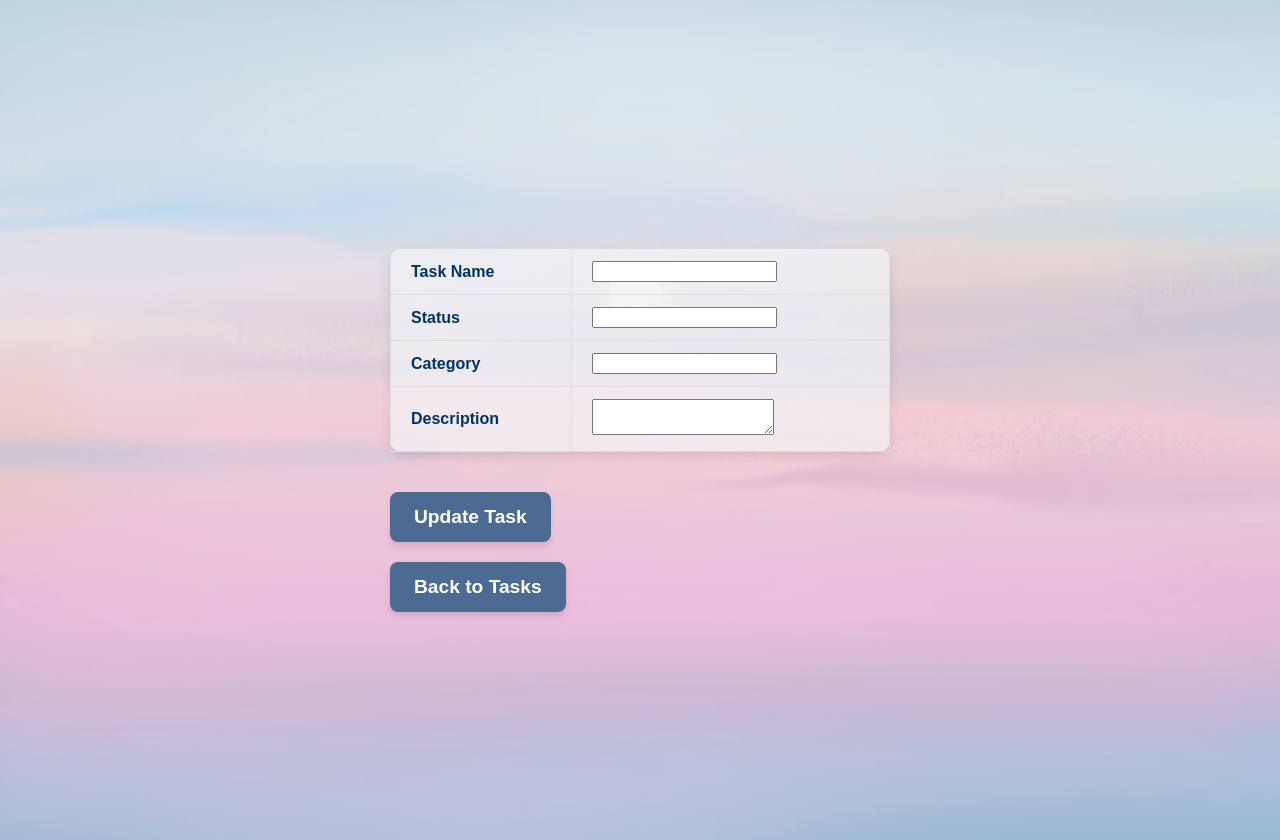
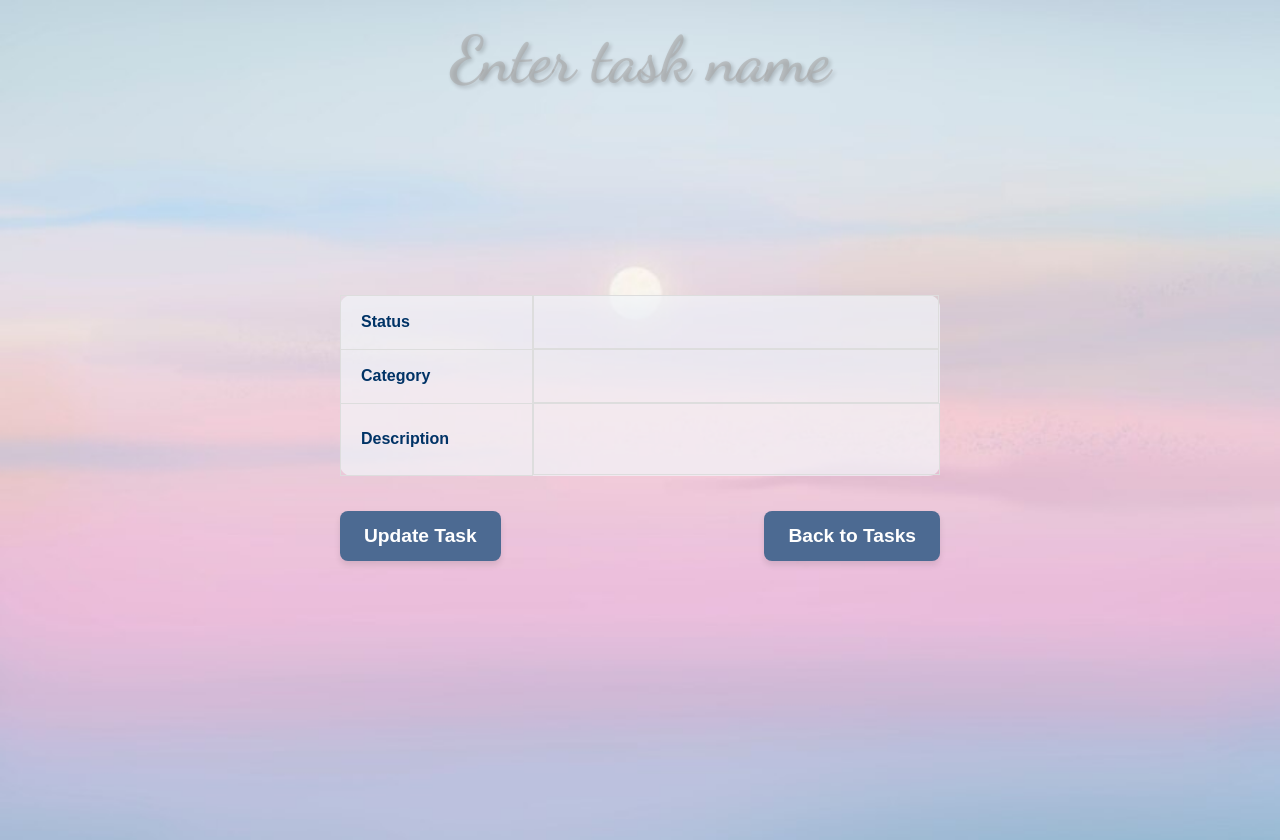
Before and after one commit to pusilvija/planner, a Django app: template planner/task_manager/templates/task_details.html in a window 1280 px wide. Run offline with Django 4.2, Linux system fonts and the light colour scheme; the template is opened without the code that fills it, so the values that code supplies are empty.

Commit message:
updated to have not required fields and other fixes

```diff
--- a/planner/task_manager/static/task_manager/css/add_task.css
+++ b/planner/task_manager/static/task_manager/css/add_task.css
@@ -33,7 +33,6 @@
 
 /* Input Fields */
 .add-task-form input[type="text"],
-.add-task-form input[type="date"],
 .add-task-form textarea {
     width: 100%; /* Full width for all input fields */
     padding: 12px;
@@ -48,7 +47,6 @@
 
 /* Input Field Focus Styling */
 .add-task-form input[type="text"]:focus,
-.add-task-form input[type="date"]:focus,
 .add-task-form textarea:focus {
     border-color: #4c6a92; /* Highlight border with primary color */
     box-shadow: 0px 0px 8px rgba(76, 106, 146, 0.5); /* Subtle glow effect */
--- a/planner/task_manager/static/task_manager/css/task_details.css
+++ b/planner/task_manager/static/task_manager/css/task_details.css
@@ -4,24 +4,33 @@
 /* Page Title */
 .page-title {
     color: #003366;
+    background-color: transparent; /* No background */
+    border: none; /* No border */
+    resize: none; /* Prevent resizing */
+    outline: none;
+}
+
+.page-title::placeholder {
+    color: rgba(169, 169, 169, 0.6);
+    font-weight: 300; /* Lighter font weight */
+    font-size: 1em; /* Adjust font size as needed */
 }
 
 /* Table Styling */
 .task-details-table {
-    width: 500px;
+    width: 600px;
     max-width: 900px; /* Wider table */
-    margin: 20px auto; /* Space between title and table */
+    margin: 15px auto; /* Space between title and table */
     border-collapse: collapse; /* Remove space between table cells */
     background-color: rgba(242, 246, 249, 0.7); /* Light pastel background with opacity */
     border-radius: 12px; /* Rounded corners for table */
-    box-shadow: 0px 4px 12px rgba(0, 0, 0, 0.1); /* Soft shadow for depth */
 }
 
 .task-details-table td,
 .task-details-table th {
     background-color: transparent; /* Keep individual cells' background opaque */
     color: #003366; /* Ensure the text color stays dark and visible */
-    padding: 12px 20px; /* Padding inside each cell for better spacing */
+    padding: 5px 20px; /* Padding inside each cell for better spacing */
     border: 1px solid #ddd; /* Light border for the table */
     text-align: left;
 }
@@ -30,26 +39,62 @@
     font-weight: bold; /* Make header text stand out */
 }
 
-/* Button Styling */
-.back-button {
+.task-details-table td {
+    /* Ensure the table cell is using flexbox for centering */
+    display: flex;
+    justify-content: center; /* Horizontally center */
+    align-items: center; /* Vertically center */
+    height: 100%; /* Ensure the cell takes the full height */
+}
+
+/* General input and textarea styles */
+.task-details-table input[type="text"],
+.task-details-table textarea {
+    width: 100%; /* Full width for all input fields */
+    padding: 12px;
+    margin: 0; /* Remove margin to prevent unwanted spacing */
+    font-size: 1em;
+    font-family: Arial, sans-serif; /* Set a consistent font family for both */
+    color: #003366; /* Text color */
+    background-color: transparent !important; /* Ensure no background */
+    border: none !important; /* No border */
+    resize: none; /* Prevent resizing */
+    outline: none !important; /* Remove outline by default */
+    box-shadow: none !important; /* Remove box-shadow */
+}
+
+
+/* General Button Styling */
+.button {
     padding: 14px 24px;
     font-size: 1.2em;
     font-weight: bold;
     color: white;
-    background-color: #4c6a92;
     border: none;
     border-radius: 8px;
     cursor: pointer;
     transition: background-color 0.3s ease, transform 0.3s ease;
     box-shadow: 0px 4px 6px rgba(0, 0, 0, 0.1);
     margin-top: 20px;
+    display: inline-block;
+    background-color: #4c6a92;
 }
 
-.back-button:hover {
+a.button {
+    text-decoration: none; /* Remove underline */
+}
+
+.button:hover {
     background-color: #3b4a66; /* Slightly darker on hover */
     transform: scale(1.05);
 }
 
-.back-button:active {
+.button:active {
     transform: scale(0.98); /* Slight scale down on click */
 }
+
+.button-container {
+    display: flex;
+    justify-content: space-between;  /* Align buttons at the opposite ends */
+    width: 100%;  /* Make sure the container takes full width */
+}
--- a/planner/task_manager/templates/task_details.html
+++ b/planner/task_manager/templates/task_details.html
@@ -11,19 +11,14 @@
 </head>
 <body>
     <div class="container">
-        <h1 class="page-title">{{ task.name }}</h1>
-
         <!-- Editable Task Table -->
-        <form method="POST" action="{% url 'update_task' task.id %}">
+        <form method="POST" action="{% url 'update_task' task.id %}" autocomplete="off">
             {% csrf_token %}
+            <input class="page-title" type="text" name="name" value="{{ task.name }}" placeholder="Enter task name">
             <table class="task-details-table">
                 <tr>
-                    <th>Task Name</th>
-                    <td><input type="text" name="name" value="{{ task.name }}" required></td>
-                </tr>
-                <tr>
                     <th>Status</th>
-                    <td><input type="text" name="status" value="{{ task.status }}" required></td>
+                    <td><input type="text" name="status" value="{{ task.status }}"></td>
                 </tr>
                 <tr>
                     <th>Category</th>
@@ -34,11 +29,12 @@
                     <td><textarea name="description">{{ task.description }}</textarea></td>
                 </tr>
             </table>
-            <button type="submit" class="back-button">Update Task</button>
+
+            <div class="button-container">
+                <button type="submit" class="button update-task-button">Update Task</button>
+                <a href="{% url 'home' %}" class="button back-button">Back to Tasks</a>
+            </div>
         </form>
-
-        <!-- Back Button -->
-        <button class="back-button" onclick="window.location.href='{% url 'home' %}'">Back to Tasks</button>
     </div>
 </body>
 </html>
```
Also changed, not shown: planner/task_manager/forms.py (+7 -1 lines), planner/task_manager/views.py (+12 -13 lines).
